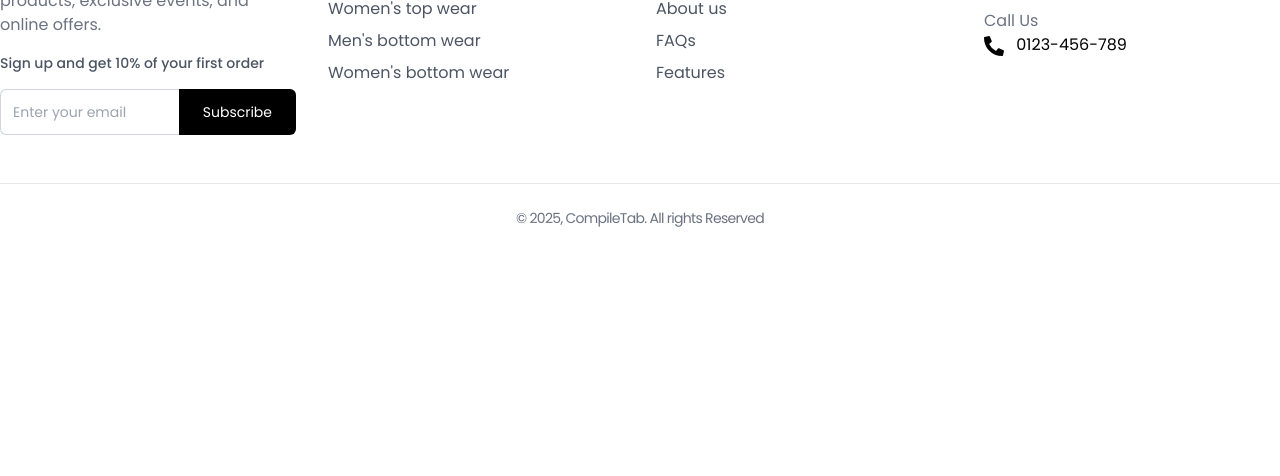
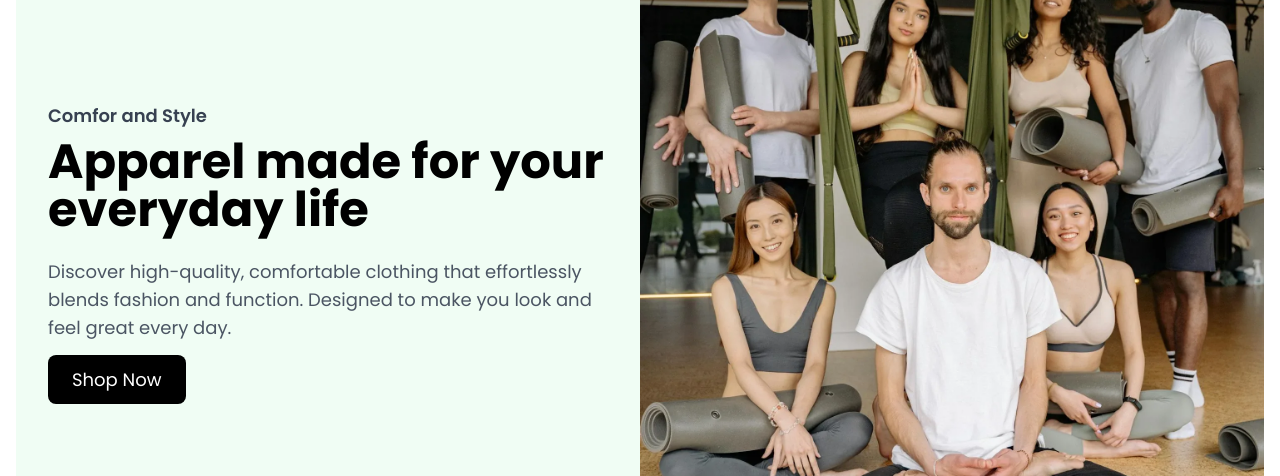
Before and after one commit to kieukieu998/shopping-cart-rabbit, a React (Vite) app in the folder frontend/: page / in a window 1280 px wide. Shown: the part 4725-5201 px from the top of the page. Before the commit the page ends 5001 px from the top, so only its background shows below. Built offline with nearby package versions, Linux system fonts and the light colour scheme.

Commit message:
featured UI

```diff
--- /dev/null
+++ b/frontend/src/components/Products/FeaturedCollection.jsx
@@ -0,0 +1,25 @@
+import React from 'react'
+import { Link } from "react-router-dom"
+import featuredImage from '../../assets/featured.webp'
+const FeaturedCollection = () => {
+  return (
+    <section className="py-16 px-4 lg-px:0">
+      <div className="container mx-auto flex flex-col-reverse lg:flex-row items-center bg-green-50 rounded-3xl">
+        {/* Left Content  */}
+        <div className="lg:w-1/2 p- text-center p-8 lg:text-left">
+          <h2 className="text-lg font-semibold text-gray-700 mb-2">Comfor and Style</h2>
+          <h2 className="text-4xl lg:text-5xl font-bold mb-6">Apparel made for your everyday life</h2>
+          <p className="text-lg text-gray-600 mb-6">Discover high-quality, comfortable clothing that effortlessly blends fashion and function. Designed to make you look and feel great every day.</p>
+          <Link to="/collections/all" className="bg-black text-white px-6 py-3 rounded-lg text-lg hover:bg-gray-800"> Shop Now </Link>
+        </div>
+        {/* Right Content  */}
+        <div className="lg:w-1/2">
+          <img src={featuredImage} alt="Featured Collection" className="w-full h-full object-cover lg:rounded-tr-3xl lg:rounded-br-3xl"/>
+        </div>
+      </div>
+
+    </section>
+  )
+}
+
+export default FeaturedCollection
--- a/frontend/src/pages/Home.jsx
+++ b/frontend/src/pages/Home.jsx
@@ -4,6 +4,7 @@
 import NewArrivals from "../components/Products/NewArrivals"
 import ProductDetails from "../components/Products/ProductDetails"
 import ProductGrid from "../components/Products/ProductGrid"
+import FeaturedCollection from "../components/Products/FeaturedCollection"
 
 const placeholderProducts = [
   {
@@ -111,7 +112,7 @@
         <ProductGrid products={placeholderProducts} />
       </div>
 
-
+      <FeaturedCollection />
     </div>
   )
 }
```
